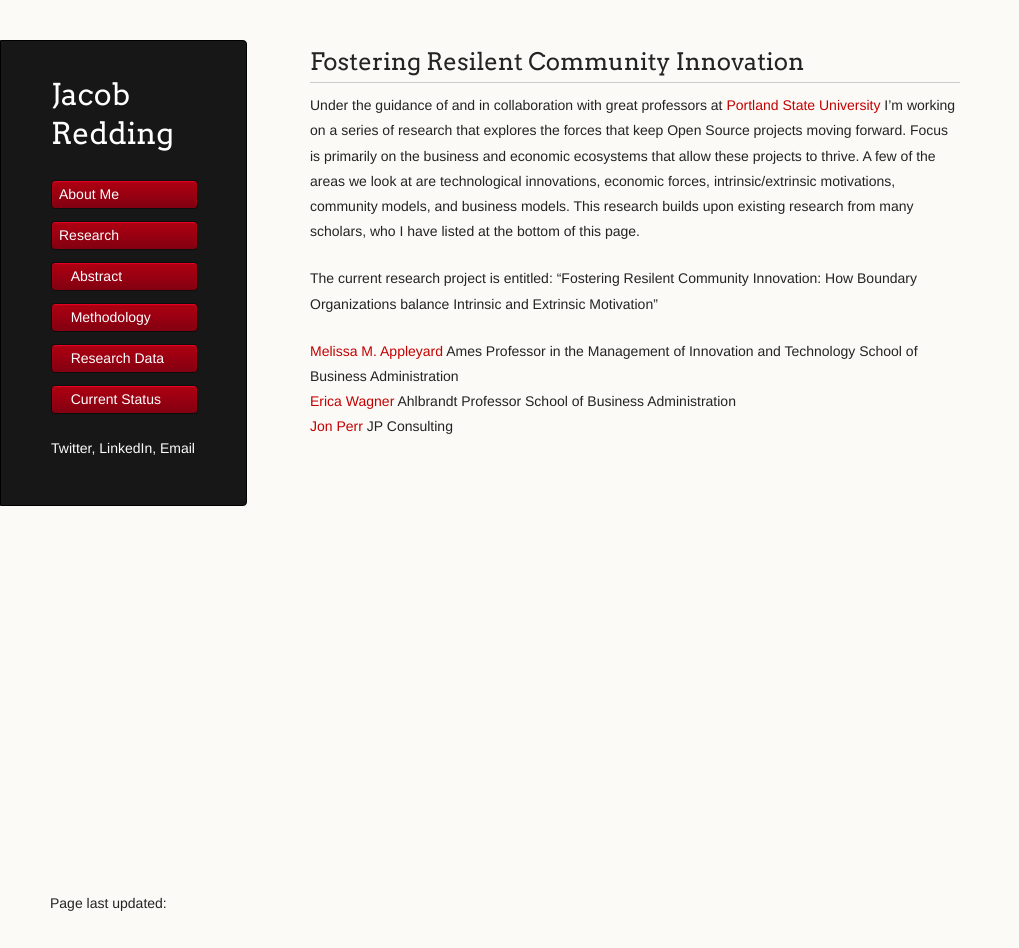
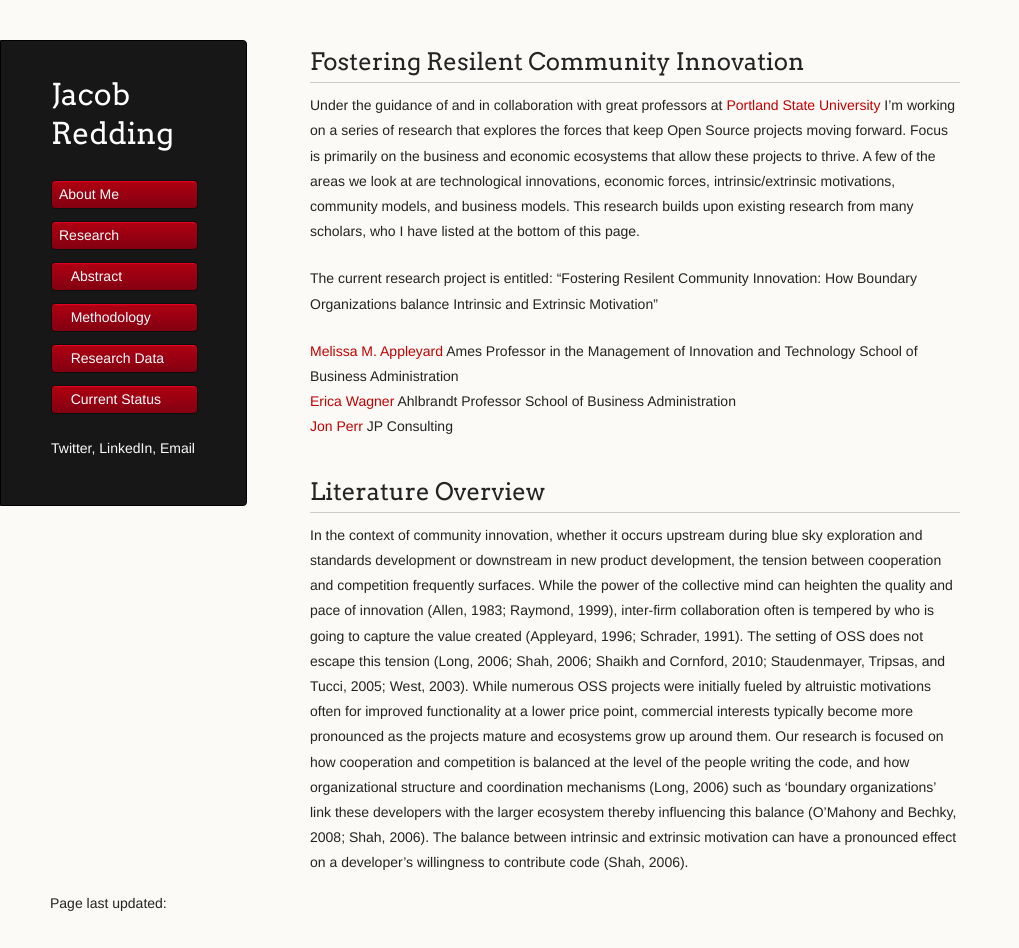
Before and after one commit to jredding/new-site, a Jekyll site: the page built from research/index.md, in a window 1280 px wide and 948 px high. Shown: the whole window, without its empty margins (0-1019 px from the left). Built offline with Jekyll 4.4.1, drawn with Linux system fonts in a browser that asks for light colours.

Commit message:
Update index.md

```diff
--- a/research/index.md
+++ b/research/index.md
@@ -18,3 +18,21 @@
 <br />
 [Jon Perr](http://http://www.perrspectives.com "Jon Perr")
 JP Consulting
+
+
+## Literature Overview
+
+In the context of community innovation, whether it occurs upstream during blue sky exploration and standards
+development or downstream in new product development, the tension between cooperation and competition
+frequently surfaces. While the power of the collective mind can heighten the quality and pace of innovation
+(Allen, 1983; Raymond, 1999), inter-firm collaboration often is tempered by who is going to capture the value
+created (Appleyard, 1996; Schrader, 1991).
+The setting of OSS does not escape this tension (Long, 2006; Shah, 2006; Shaikh and Cornford, 2010;
+Staudenmayer, Tripsas, and Tucci, 2005; West, 2003). While numerous OSS projects were initially fueled by
+altruistic motivations often for improved functionality at a lower price point, commercial interests typically
+become more pronounced as the projects mature and ecosystems grow up around them. Our research is
+focused on how cooperation and competition is balanced at the level of the people writing the code, and how
+organizational structure and coordination mechanisms (Long, 2006) such as ‘boundary organizations’ link
+these developers with the larger ecosystem thereby influencing this balance (O’Mahony and Bechky, 2008;
+Shah, 2006). The balance between intrinsic and extrinsic motivation can have a pronounced effect on a
+developer’s willingness to contribute code (Shah, 2006).
```
